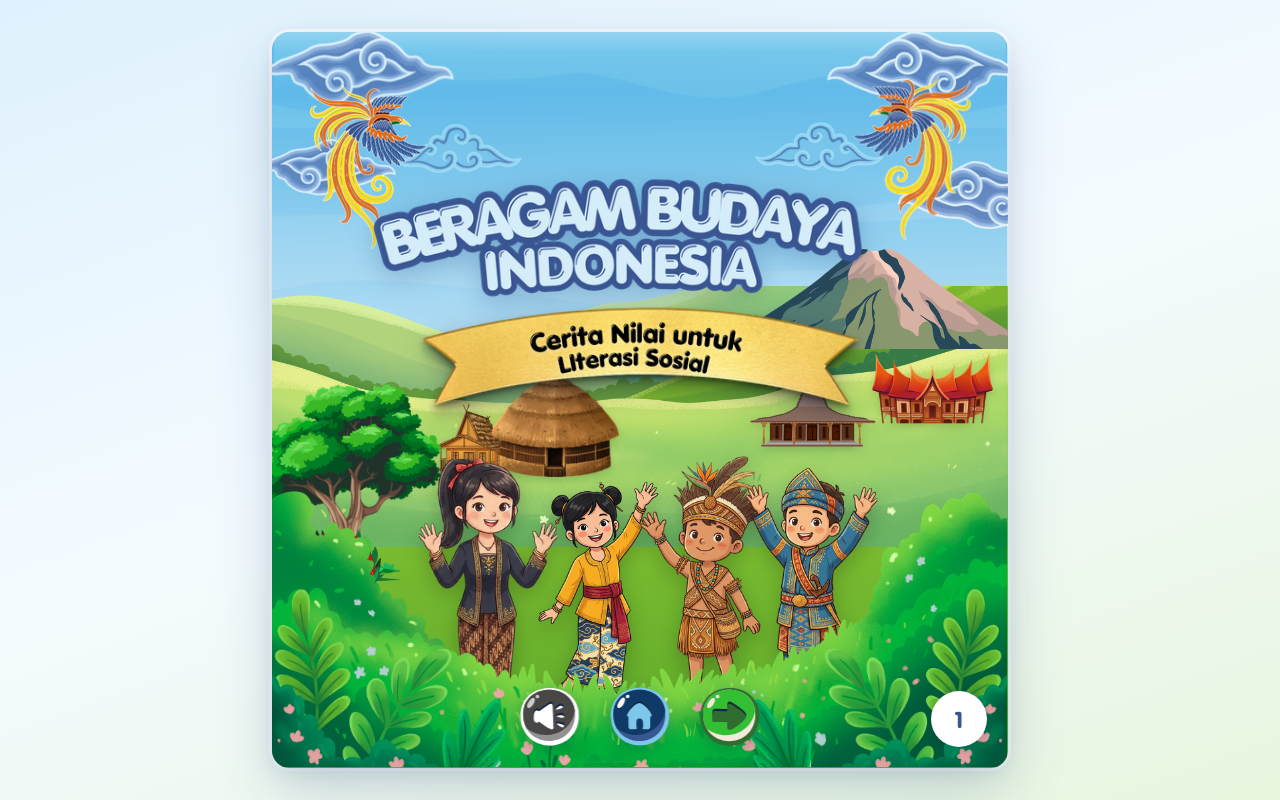
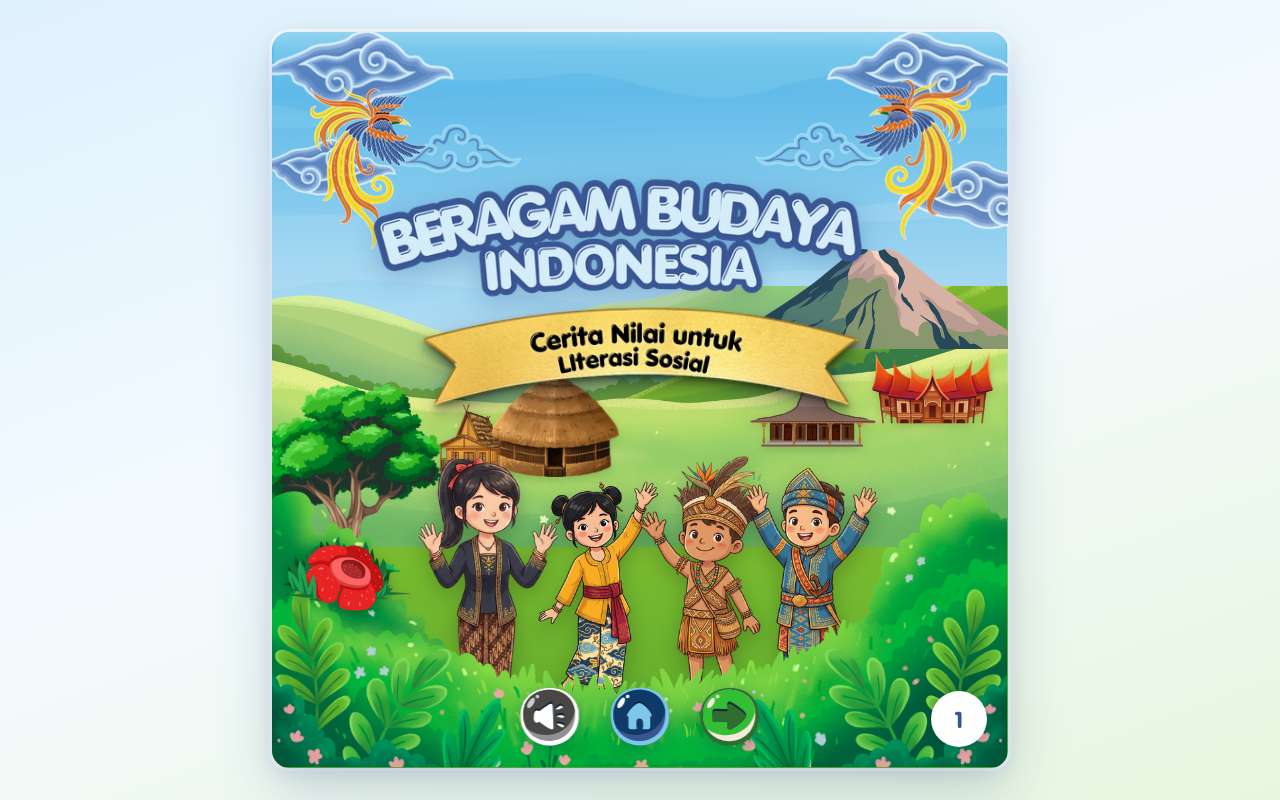
Before and after one commit to danielsaptianus/flipbook, a website built with Vite: page index.html in a window 1280 px wide. Built offline with nearby package versions, Linux system fonts and the light colour scheme.

Commit message:
fix(page-01): raise Rafflesia flower z-index above foliage

```diff
--- a/src/style.css
+++ b/src/style.css
@@ -312,11 +312,12 @@ body {
 }
 
 .layer-flower {
-  left: 1.2%;
-  top: 67%;
-  width: 16.5%;
+  left: 1.5%;
+  top: 68.5%;
+  width: 17.5%;
   height: auto;
-  z-index: 9;
+  z-index: 19;
+  filter: drop-shadow(0 3px 6px rgba(0, 0, 0, 0.22));
 }
 
 /* 7. Title & Ribbon Group */
```
